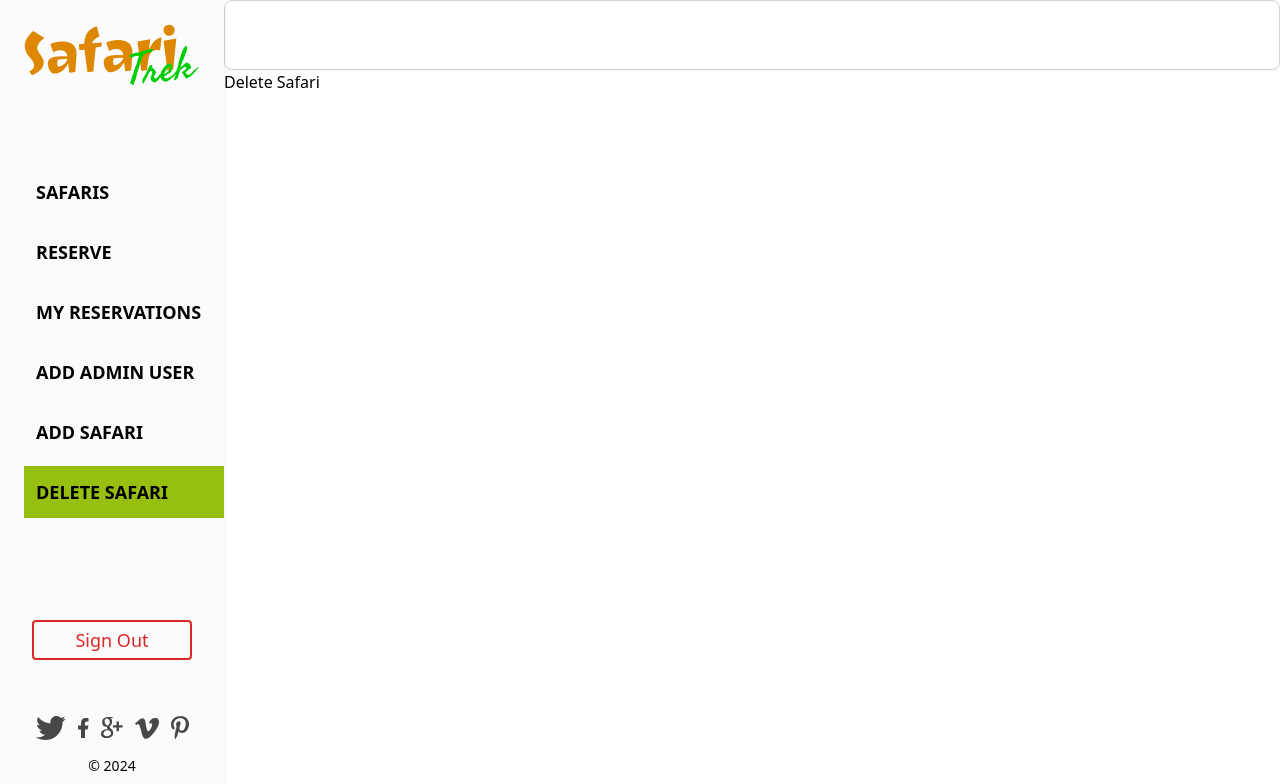
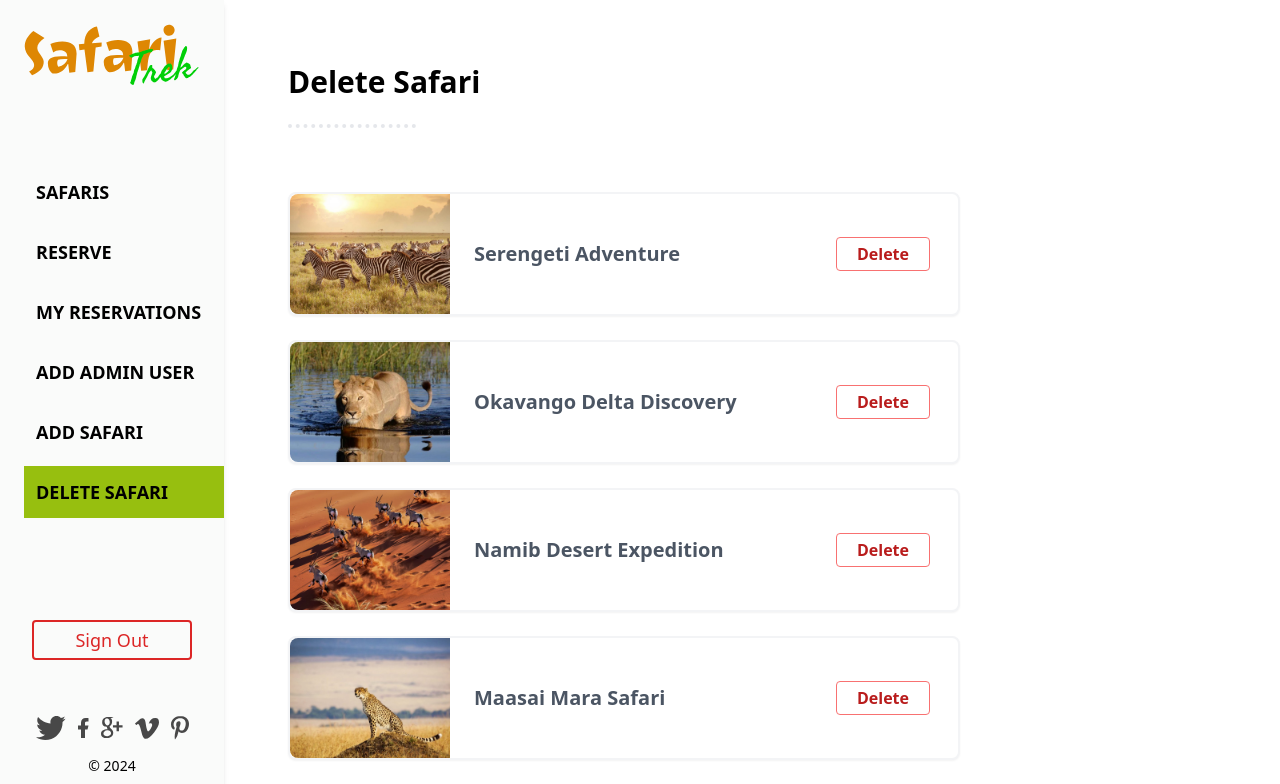
Before and after one commit to henokkhm/microverse-module-6-safari-booking-frontend, a React (Create React App) app: page /app/delete-safari in a window 1280 px wide. Shown: the top 784 px of the page. Built offline with nearby package versions, Linux system fonts and the light colour scheme; no server answers; sample sign-in values are in the browser's storage.

Commit message:
Add safari list to Delete Safaris Page

```diff
--- a/src/pages/DeleteSafaris.js
+++ b/src/pages/DeleteSafaris.js
@@ -1,30 +1,76 @@
-import React, { useState } from 'react';
+import React, { useEffect } from 'react';
 import axios from 'axios';
+import { NavLink } from 'react-router-dom';
+import { useDispatch, useSelector } from 'react-redux';
 import ProtectedRoute from '../components/ProtectedRoute';
 
+import { getSafaris } from '../redux/slices/safarisSlice';
+import defaultImage from '../assets/safari-a.jpg';
+
 function DeleteSafariPage() {
-  const [safariId, setSafariId] = useState('');
+  const dispatch = useDispatch();
 
-  const deleteSafari = async () => {
+  useEffect(() => {
+    dispatch(getSafaris());
+  }, [dispatch]);
+
+  const safaris = useSelector((store) => store.safaris);
+
+  const deleteSafari = async (safariId) => {
     try {
       await axios.delete(`http://127.0.0.1:3000/safaris/${safariId}`);
-      alert('Safari deleted successfully!');
+      dispatch(getSafaris());
     } catch (error) {
       console.error('Failed to delete safari', error);
     }
   };
 
+  if (safaris.length === 0) {
+    <ProtectedRoute>
+      <main className="page-container">
+        <div className="flex flex-col gap-8 h-screen w-full md:w-11/12 mx-auto ">
+          <h1 className="header pt-0">Delete Safari</h1>
+          <div className="border-b-4 mb-10 border-dotted border-gray-200 w-32" />
+          <p>
+            There are currently no safaris. Please add a Safari
+            {' '}
+            <NavLink className="" to="/app/add-safari">
+              here
+            </NavLink>
+            if you are an admin.
+          </p>
+        </div>
+      </main>
+    </ProtectedRoute>;
+  }
+
   return (
     <ProtectedRoute>
-      <main className="">
-        <input
-          type="text"
-          value={safariId}
-          onChange={(e) => setSafariId(e.target.value)}
-        />
-        <button type="button" onClick={deleteSafari}>
-          Delete Safari
-        </button>
+      <main className="page-container p-16">
+        <div className="flex flex-col gap-6">
+          <h1 className="header pt-0">Delete Safari</h1>
+          <div className="border-b-4 mb-10 border-dotted border-gray-200 w-32" />
+          {safaris.map((safari) => (
+            <div
+              key={safari.id}
+              className="flex gap-6 flex-col items-center w-full max-w-2xl bg-white rounded-lg shadow-sm sm:flex-row border-2 border-gray-100"
+            >
+              <img
+                className="w-40 h-30 rounded-l-lg"
+                src={safari.img ? `/safaris/${safari.img}` : defaultImage}
+                alt="safari"
+              />
+              <p className="text-xl text-gray-600 font-bold">{safari.name}</p>
+              <button
+                onClick={() => deleteSafari(safari.id)}
+                type="button"
+                className="px-5 py-1 ml-auto font-semibold bg-transparent duration-300 border border-red-400 rounded text-red-700 hover:bg-red-500 hover:text-white m-7"
+              >
+                Delete
+              </button>
+            </div>
+          ))}
+        </div>
       </main>
     </ProtectedRoute>
   );
```
